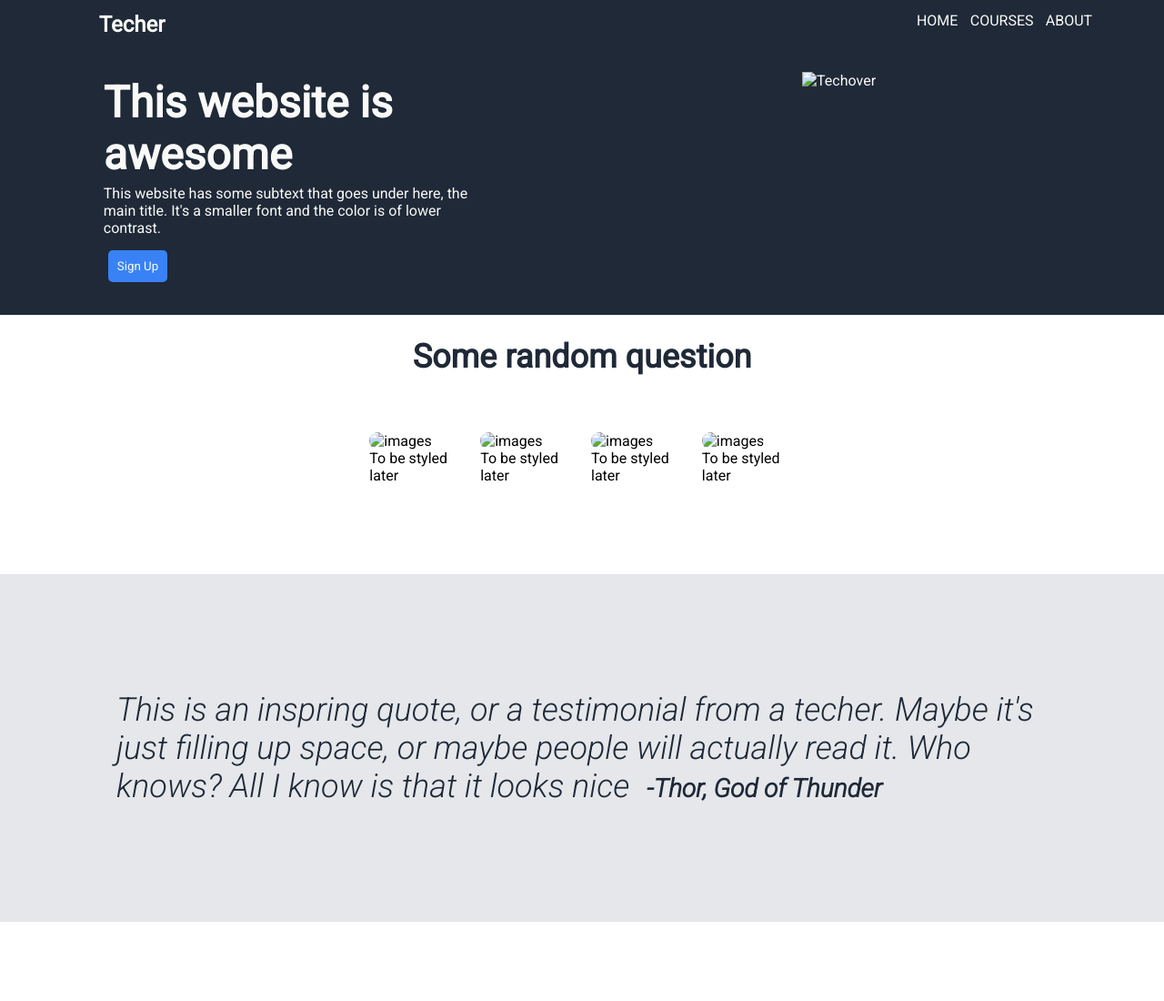
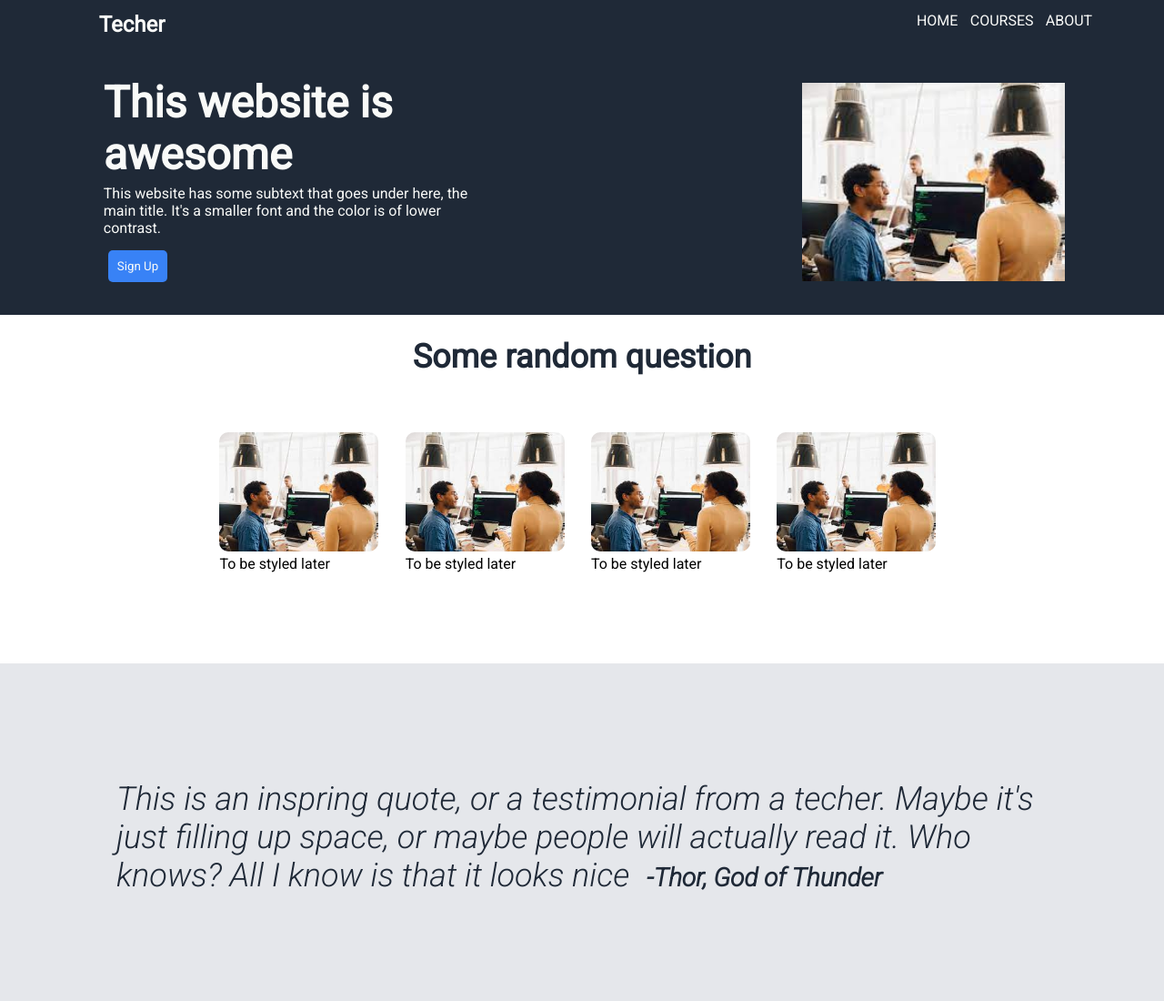
Before and after one commit to Lydia-Numwali/odin-landing-page, a plain HTML site: page index.html in a window 1280 px wide. Shown: the top 1100 px of the page at 91% size. Drawn offline with Linux system fonts and the light colour scheme.

Commit message:
Initial commit

```diff
--- a/index.html
+++ b/index.html
@@ -25,30 +25,30 @@
           </p>
           <button>Sign Up</button>
         </div>
-        <img src="images/image.jpg" alt="Techover" />
+        <img src="images/images.jpg" alt="Techover" />
       </div>
     </header>
     <main>
       <h3>Some random question</h3>
       <figure>
         <div>
-          <img src="images/image.jpg" alt="images" />
+          <img src="images/images.jpg" alt="images" />
           <figcaption>To be styled later</figcaption>
         </div>
         <div>
-          <img src="images/image.jpg" alt="images" />
+          <img src="images/images.jpg" alt="images" />
           <figcaption>To be styled later</figcaption>
         </div>
         <div>
-          <img src="images/image.jpg" alt="images" />
+          <img src="images/images.jpg" alt="images" />
           <figcaption>To be styled later</figcaption>
         </div>
         <div>
-          <img src="images/image.jpg" alt="images" />
+          <img src="images/images.jpg" alt="images" />
           <figcaption>To be styled later</figcaption>
         </div>
       </figure>
-      <p class="quote">
+      <p class="text">
         This is an inspring quote, or a testimonial from a techer. Maybe it's
         just filling up space, or maybe people will actually read it. Who knows?
         All I know is that it looks nice
--- a/styles.css
+++ b/styles.css
@@ -85,7 +85,7 @@ figure img{
 }
 
 
-.quote{
+.text{
     width: 100%;
     padding: 10%;
     margin: 5%;
@@ -94,7 +94,7 @@ figure img{
     color: #1F2937;
     font-size: 36px;
 }
-.quote span{
+.text span{
     font-weight: bold;
     font-size: 28px;
     margin: 10px;
```
Also changed, not shown: images/images.jpg (added).
